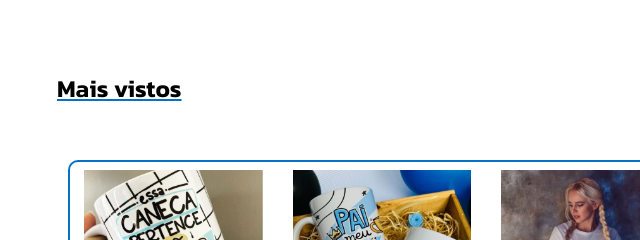
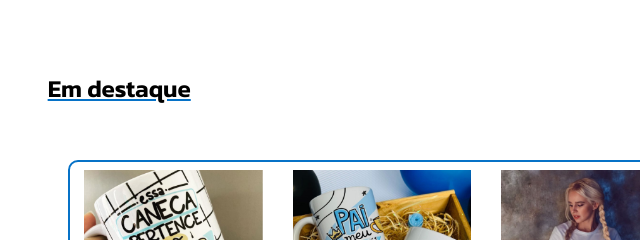
Before and after one commit to Grupo01Uniamerica/Sublimoon-Grupo01, a plain HTML site: page index.html in a window 1280 px wide. Shown: the part 468-708 px from the top of the page, 137-777 px from the left. Drawn offline with Linux system fonts and the light colour scheme.

Commit message:
Home Page (erro corrigido)

```diff
--- a/index.html
+++ b/index.html
@@ -59,7 +59,7 @@
 
         <div id="ret1">
             <div id="bloco1">
-                <h2 id="txt1">Mais vistos</h2>
+                <h2 id="txt1">Em destaque</h2>
                 <div id="fileira1">
                     <div id="preco1">
                         <img id="canecapa" src="ImagensSublimoon/canecaPai.png"/>
```
